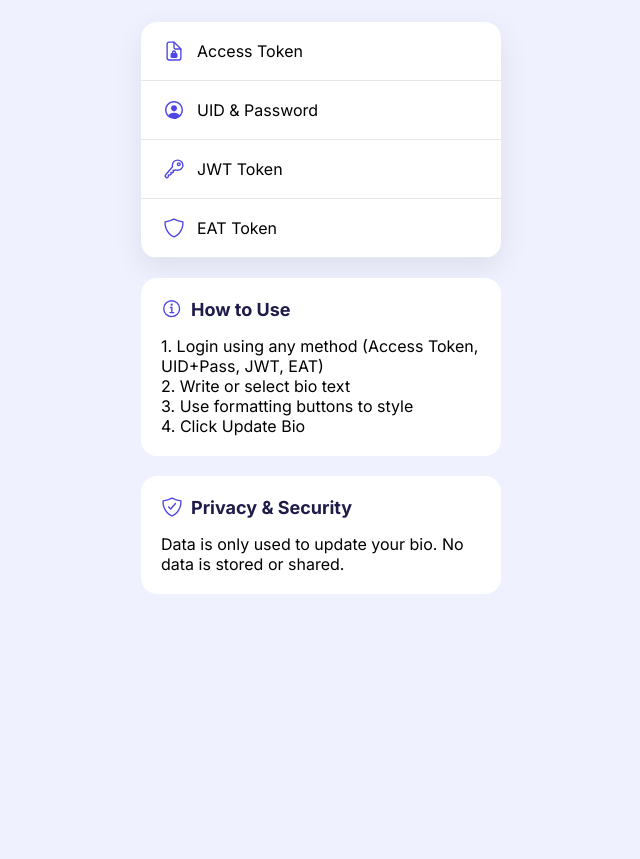
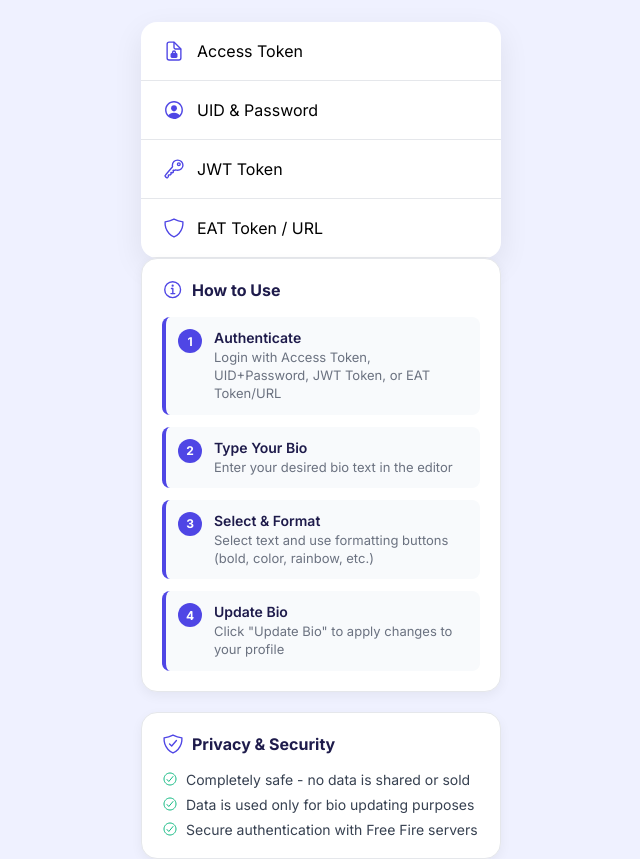
Before and after one commit to gamavgaming-beep/Freefire_bio_changer, a plain HTML site: page index.html in a window 1280 px wide. Shown: the part 98-957 px from the top of the page, without its empty margins (319-959 px from the left). Before the commit the page ends 880 px from the top, so only its background shows below. Drawn offline with nearby package versions, Linux system fonts and the light colour scheme.

Commit message:
Refactor index.html and improve EAT token input
Refactor HTML and CSS for better structure and clarity. Update EAT token handling to accept both token and URL.

```diff
--- a/index.html
+++ b/index.html
@@ -12,7 +12,15 @@
       src: url('https://dl.dir.freefiremobile.com/common/web_event/official2/dist/client/fonts/GFFLatinW05-Regular.7b8bcd3.woff') format('woff');
     }
     * { -webkit-tap-highlight-color: transparent; outline: none; }
-    body { font-family: 'Inter', sans-serif; background: #eff1ff; margin: 0; padding: 20px; display: flex; justify-content: center; min-height: 100vh; }
+    body {
+      font-family: 'Inter', sans-serif;
+      background: #eff1ff;
+      margin: 0;
+      padding: 20px;
+      display: flex;
+      justify-content: center;
+      min-height: 100vh;
+    }
     .container { width: 100%; max-width: 400px; margin: 0 auto; }
     @media (min-width: 480px) { body { padding: 40px; } .container { max-width: 360px; } }
     @media (max-width: 480px) { .title { font-size: 24px; } .format-buttons button span { display: inline; } .color-picker { min-width: 250px; } }
@@ -53,7 +61,7 @@
     .templates-table { width: 100%; border-collapse: collapse; }
     .templates-table th, .templates-table td { padding: 12px 16px; text-align: left; border-bottom: 1px solid #e5e7eb; }
     .template-code { font-family: monospace; background: #f3f4f6; padding: 8px; border-radius: 6px; word-break: break-all; }
-    .select-btn { background: #4f46e5; color: white; padding: 6px 12px; border-radius: 6px; cursor: pointer; display: inline-flex; align-items: center; gap: 4px; }
+    .select-btn { background: #4f46e5; color: white; padding: 6px 12px; border-radius: 6px; cursor: pointer; display: inline-flex; align-items: center; gap: 4px; border: none; }
     .status { position: fixed; top: 20px; right: 20px; padding: 12px 16px; border-radius: 8px; display: none; z-index: 1000; animation: slideIn 0.3s; }
     .status.success { background: #10b981; color: white; }
     .status.error { background: #ef4444; color: white; }
@@ -61,7 +69,84 @@
     @keyframes slideIn { from { transform: translateX(100%); opacity: 0; } to { transform: translateX(0); opacity: 1; } }
     .loading { display: inline-block; width: 16px; height: 16px; border: 2px solid white; border-radius: 50%; border-top-color: transparent; animation: spin 1s linear infinite; margin-right: 8px; }
     @keyframes spin { to { transform: rotate(360deg); } }
-    .usage-guide, .privacy-notice { background: white; border-radius: 16px; padding: 20px; margin-top: 20px; }
+    /* How to Use box styling (original) */
+    .usage-guide {
+      background: white;
+      border-radius: 16px;
+      padding: 20px;
+      margin-bottom: 20px;
+      box-shadow: 0 4px 12px rgba(0,0,0,0.05);
+      border: 1px solid #e5e7eb;
+    }
+    .guide-title {
+      display: flex;
+      align-items: center;
+      gap: 8px;
+      font-size: 16px;
+      font-weight: 700;
+      color: #1e1b4b;
+      margin-bottom: 16px;
+    }
+    .guide-steps {
+      display: flex;
+      flex-direction: column;
+      gap: 12px;
+    }
+    .step {
+      display: flex;
+      align-items: flex-start;
+      gap: 12px;
+      padding: 12px;
+      background: #f8fafc;
+      border-radius: 8px;
+      border-left: 4px solid #4f46e5;
+    }
+    .step-number {
+      display: flex;
+      align-items: center;
+      justify-content: center;
+      width: 24px;
+      height: 24px;
+      background: #4f46e5;
+      color: white;
+      border-radius: 50%;
+      font-size: 12px;
+      font-weight: 700;
+      flex-shrink: 0;
+    }
+    .step-content { flex: 1; }
+    .step-title { font-size: 14px; font-weight: 600; color: #1e1b4b; margin-bottom: 2px; }
+    .step-desc { font-size: 13px; color: #6b7280; line-height: 1.4; }
+    .privacy-notice {
+      background: white;
+      border-radius: 16px;
+      padding: 20px;
+      margin-bottom: 20px;
+      box-shadow: 0 4px 12px rgba(0,0,0,0.05);
+      border: 1px solid #e5e7eb;
+    }
+    .privacy-title {
+      display: flex;
+      align-items: center;
+      gap: 8px;
+      font-size: 16px;
+      font-weight: 700;
+      color: #1e1b4b;
+      margin-bottom: 16px;
+    }
+    .privacy-points {
+      display: flex;
+      flex-direction: column;
+      gap: 8px;
+    }
+    .privacy-point {
+      display: flex;
+      align-items: center;
+      gap: 8px;
+      font-size: 14px;
+      color: #374151;
+    }
+    .privacy-point ion-icon { color: #10b981; font-size: 16px; flex-shrink: 0; }
   </style>
 </head>
 <body>
@@ -80,8 +165,8 @@
       <div class="card" onclick="selectCard('jwtPrompt', this)"><div class="left"><ion-icon name="key-outline"></ion-icon> JWT Token</div><span class="close-btn" onclick="resetAll(event)">×</span></div>
       <div id="jwtPrompt" class="prompt"><input type="text" id="jwtToken" placeholder="Enter JWT Token"><button onclick="loginWithJWT()">Login</button></div>
 
-      <div class="card" onclick="selectCard('eatPrompt', this)"><div class="left"><ion-icon name="shield-outline"></ion-icon> EAT Token</div><span class="close-btn" onclick="resetAll(event)">×</span></div>
-      <div id="eatPrompt" class="prompt"><input type="text" id="eatToken" placeholder="Enter EAT Token"><button onclick="loginWithEAT()">Login</button></div>
+      <div class="card" onclick="selectCard('eatPrompt', this)"><div class="left"><ion-icon name="shield-outline"></ion-icon> EAT Token / URL</div><span class="close-btn" onclick="resetAll(event)">×</span></div>
+      <div id="eatPrompt" class="prompt"><input type="text" id="eatToken" placeholder="Paste EAT token or full URL"><button onclick="loginWithEAT()">Login</button></div>
     </div>
   </div>
 
@@ -121,8 +206,26 @@
   <!-- Library Modal -->
   <div id="libraryModal" class="library-modal"><div class="library-content"><div class="library-header"><h2><ion-icon name="library-outline"></ion-icon> Bio Templates</h2><button class="library-close" onclick="closeLibrary()">×</button></div><div class="library-body"><table class="templates-table"><thead><tr><th>Bio Code</th><th>Action</th></tr></thead><tbody id="templatesTableBody"></tbody></table></div></div></div>
 
-  <div class="usage-guide"><div class="section-title"><ion-icon name="information-circle-outline"></ion-icon> How to Use</div><div class="step">1. Login using any method (Access Token, UID+Pass, JWT, EAT)<br>2. Write or select bio text<br>3. Use formatting buttons to style<br>4. Click Update Bio</div></div>
-  <div class="privacy-notice"><div class="section-title"><ion-icon name="shield-checkmark-outline"></ion-icon> Privacy & Security</div>Data is only used to update your bio. No data is stored or shared.</div>
+  <!-- How to Use (original box style) -->
+  <div class="usage-guide">
+    <div class="guide-title"><ion-icon name="information-circle-outline"></ion-icon> How to Use</div>
+    <div class="guide-steps">
+      <div class="step"><div class="step-number">1</div><div class="step-content"><div class="step-title">Authenticate</div><div class="step-desc">Login with Access Token, UID+Password, JWT Token, or EAT Token/URL</div></div></div>
+      <div class="step"><div class="step-number">2</div><div class="step-content"><div class="step-title">Type Your Bio</div><div class="step-desc">Enter your desired bio text in the editor</div></div></div>
+      <div class="step"><div class="step-number">3</div><div class="step-content"><div class="step-title">Select & Format</div><div class="step-desc">Select text and use formatting buttons (bold, color, rainbow, etc.)</div></div></div>
+      <div class="step"><div class="step-number">4</div><div class="step-content"><div class="step-title">Update Bio</div><div class="step-desc">Click "Update Bio" to apply changes to your profile</div></div></div>
+    </div>
+  </div>
+
+  <!-- Privacy Notice -->
+  <div class="privacy-notice">
+    <div class="privacy-title"><ion-icon name="shield-checkmark-outline"></ion-icon> Privacy & Security</div>
+    <div class="privacy-points">
+      <div class="privacy-point"><ion-icon name="checkmark-circle-outline"></ion-icon><span>Completely safe - no data is shared or sold</span></div>
+      <div class="privacy-point"><ion-icon name="checkmark-circle-outline"></ion-icon><span>Data is used only for bio updating purposes</span></div>
+      <div class="privacy-point"><ion-icon name="checkmark-circle-outline"></ion-icon><span>Secure authentication with Free Fire servers</span></div>
+    </div>
+  </div>
 </div>
 
 <script>
@@ -187,15 +290,27 @@ async function loginWithJWT() {
   } catch(e) { showStatus('Network error', 'error'); }
   setLoading(false);
 }
+function extractEatFromUrl(input) {
+  // Check if input is a URL containing 'eat='
+  if (input.startsWith('http') && input.includes('eat=')) {
+    try {
+      const url = new URL(input);
+      const eatParam = url.searchParams.get('eat');
+      if (eatParam) return eatParam;
+    } catch(e) {}
+  }
+  return input; // return as is if not a URL or no eat param
+}
 async function loginWithEAT() {
-  const eat = document.getElementById('eatToken').value.trim();
-  if (!eat) return showStatus('Enter EAT token', 'error');
+  let rawInput = document.getElementById('eatToken').value.trim();
+  if (!rawInput) return showStatus('Enter EAT token or URL', 'error');
+  const eatToken = extractEatFromUrl(rawInput);
   setLoading(true);
   try {
-    const res = await fetch('/login', { method: 'POST', headers: { 'Content-Type': 'application/json' }, body: JSON.stringify({ eat_token: eat }) });
+    const res = await fetch('/login', { method: 'POST', headers: { 'Content-Type': 'application/json' }, body: JSON.stringify({ eat_token: eatToken }) });
     const data = await res.json();
     if (data.success) handleLoginSuccess(data);
-    else showStatus(data.error || 'Invalid EAT', 'error');
+    else showStatus(data.error || 'Invalid EAT token', 'error');
   } catch(e) { showStatus('Network error', 'error'); }
   setLoading(false);
 }
@@ -331,7 +446,13 @@ function initColorPicker() {
   });
 }
 function showStatus(msg, type) {
-  const status = document.getElementById('status') || (()=>{let d=document.createElement('div'); d.id='status'; d.className='status'; document.body.appendChild(d); return d;})();
+  let status = document.getElementById('status');
+  if (!status) {
+    status = document.createElement('div');
+    status.id = 'status';
+    status.className = 'status';
+    document.body.appendChild(status);
+  }
   status.innerHTML = `<span>${msg}</span><button class="status-close" onclick="this.parentElement.style.display='none'">×</button>`;
   status.className = `status ${type}`;
   status.style.display = 'flex';
```
